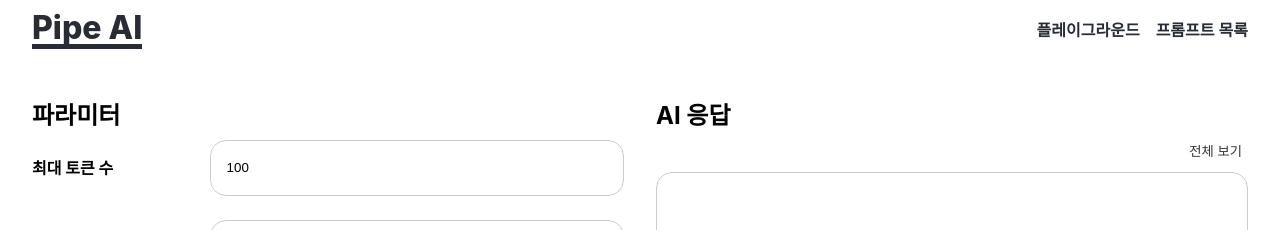
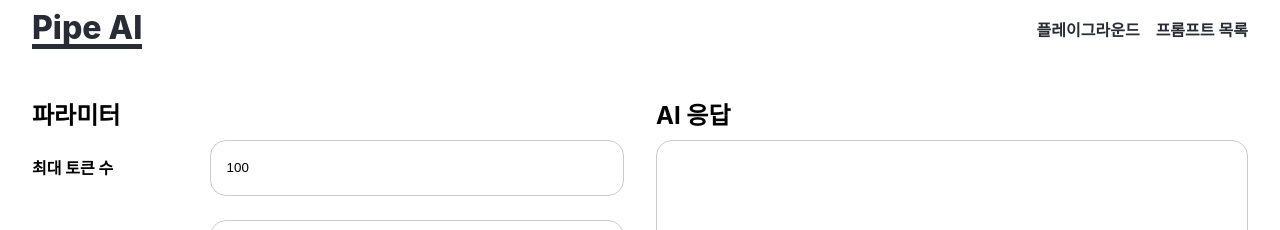
Before and after one commit to side-projects-org/ai-pipeline.fe, a React (Create React App) app: page / in a window 1280 px wide. Shown: the top 230 px of the page. Built offline with nearby package versions, Linux system fonts and the light colour scheme.

Commit message:
STYLE - 디자인 간단 수정

```diff
--- a/src/pages/prompt/PromptPlayground.tsx
+++ b/src/pages/prompt/PromptPlayground.tsx
@@ -270,12 +270,12 @@ const PromptPlayground: React.FC = () => {
             </PromptWrapper>
             <PromptResponseWrapper>
                 <AIResponseLabel>AI 응답</AIResponseLabel>
-                <ResponseDisplayModeButton onClick={handleResponseSimpleModeClick}>{responseSimpleMode ? "전체 보기" : "간단히 보기"}</ResponseDisplayModeButton>
                 {responseSimpleMode ? (
                     <PromptResponse value={response ? (response as any).response.choices[0].message.content : ""}/>
                 ) : (
                     <PromptResponse value={response ? JSON.stringify(response, null, 4) : ""}/>
                 )}
+                {response && <ResponseDisplayModeButton onClick={handleResponseSimpleModeClick}>{responseSimpleMode ? "전체 보기" : "간단히 보기"}</ResponseDisplayModeButton>}
 
             </PromptResponseWrapper>
             {popupVisible && (
```
